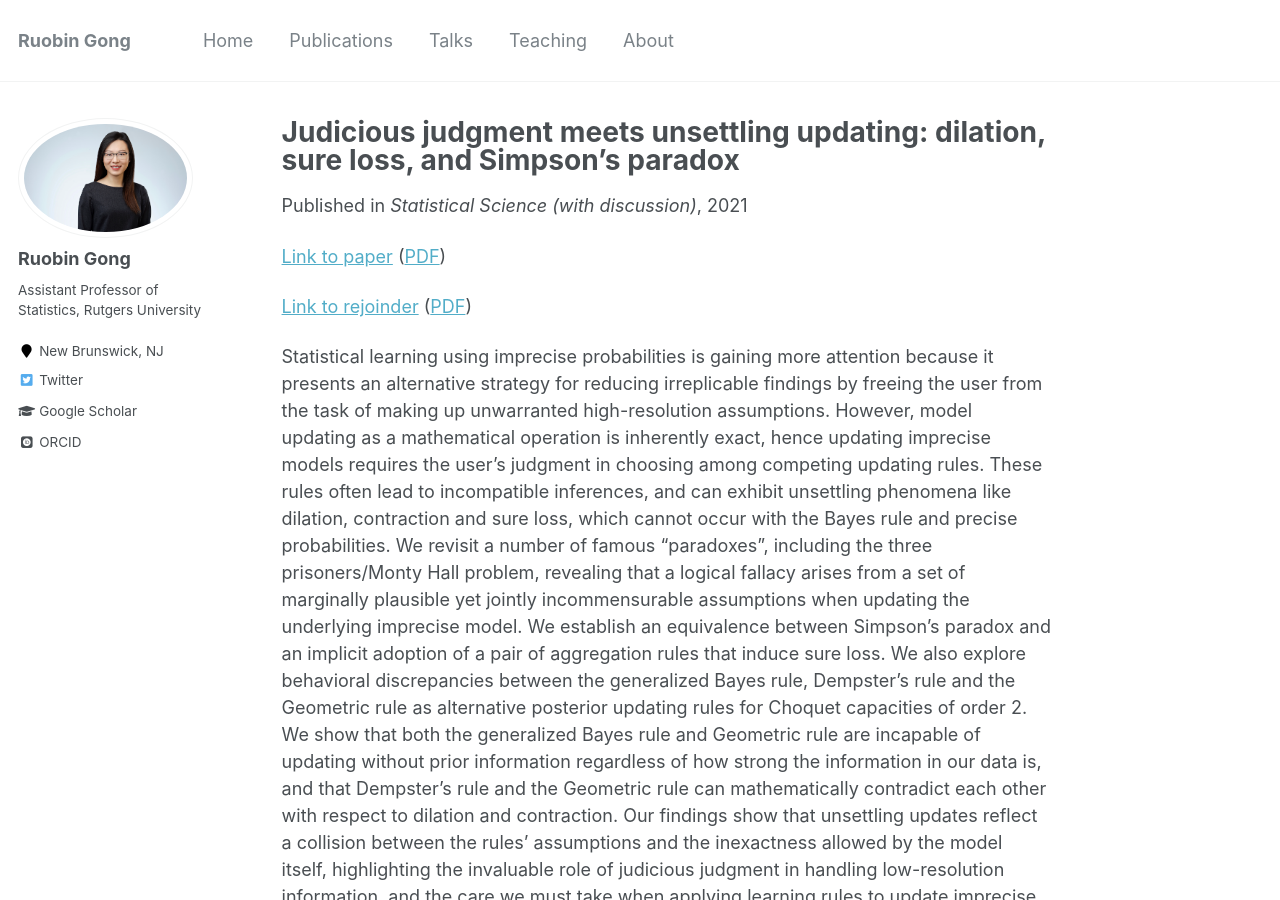
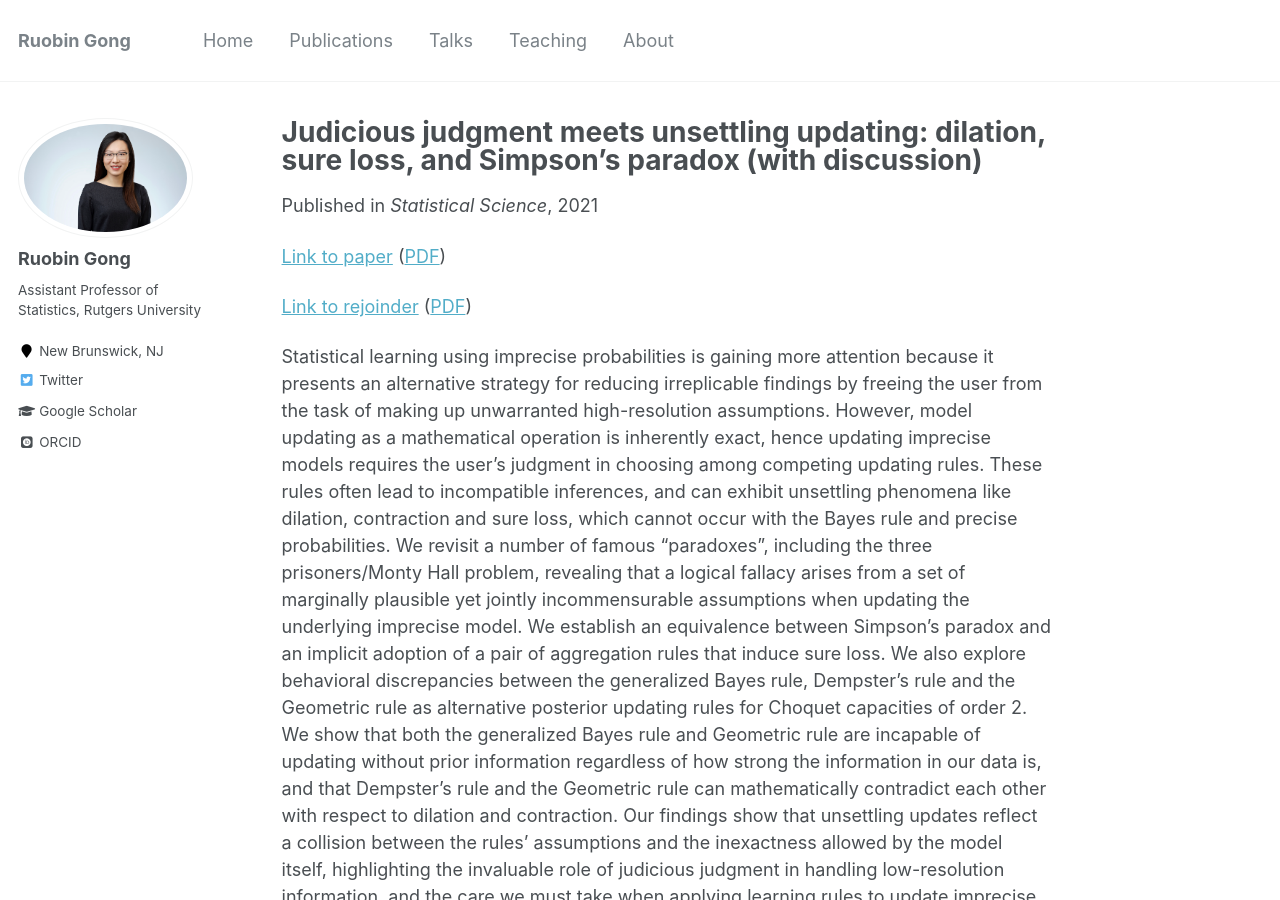
Before and after one commit to RuobinGong/RuobinGong.github.io, a Jekyll site: the page built from _publications_foundation/2021-05-01-dilation.md, in a window 1280 px wide and 900 px high. Built offline with Jekyll 4.4.1, drawn with Linux system fonts in a browser that asks for light colours; some web fonts are replaced.

```diff
--- a/_publications_foundation/2021-05-01-dilation.md
+++ b/_publications_foundation/2021-05-01-dilation.md
@@ -1,10 +1,10 @@
 ---
-title: "Judicious judgment meets unsettling updating: dilation, sure loss, and Simpson's paradox"
+title: "Judicious judgment meets unsettling updating: dilation, sure loss, and Simpson's paradox (with discussion)"
 collection: publications_foundation
 permalink: /publication/2021-05-01-dilation
 excerpt: ''
 date: 2021-05-01
-venue: 'Statistical Science (with discussion)'
+venue: 'Statistical Science'
 author: 'R Gong, XL Meng'
 
 ---
```
